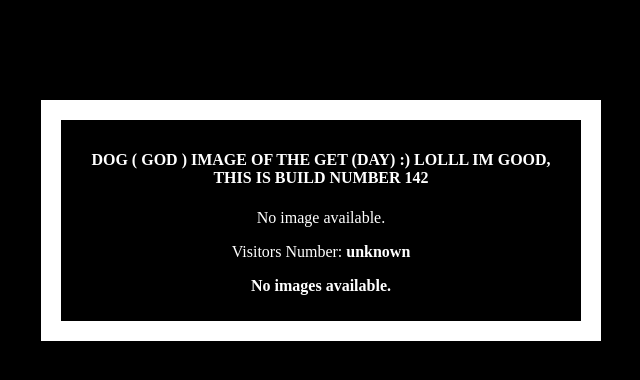
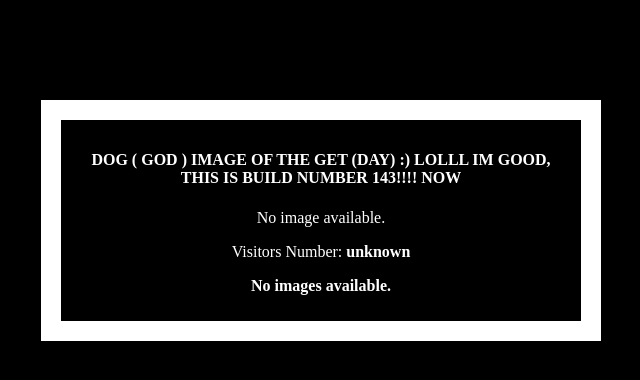
Before and after one commit to OmriFialkov/flask-catexer-app, a Flask app: page / in a window 1280 px wide. Shown: the top 380 px of the page, without its empty margins (319-959 px from the left). Run offline with Flask 2, Linux system fonts and the light colour scheme; data that the repository does not hold is empty.

Commit message:
Update index.html

```diff
--- a/templates/index.html
+++ b/templates/index.html
@@ -28,7 +28,7 @@
   </head>
   <body>
     <div class="container">
-      <h4>dog ( god ) image of the GET (day) :) lolll im good, this is build number 142</h4>
+      <h4>dog ( god ) image of the GET (day) :) lolll im good, this is build number 143!!!! now</h4>
       {% if url %}
         <img src="{{ url }}" />
       {% else %}
```
